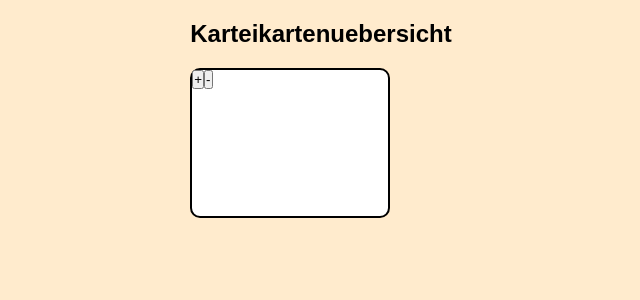
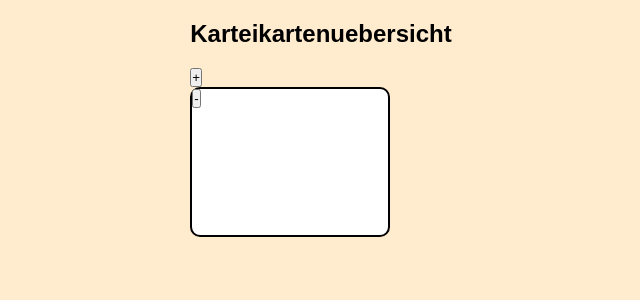
Before and after one commit to a2hengk/Die-kleinen-Einsteins, a Next.js app: page /overview in a window 1280 px wide. Shown: the top 300 px of the page, without its empty margins (319-959 px from the left). Built offline with nearby package versions, Linux system fonts and the light colour scheme.

Commit message:
add functionality

```diff
--- a/src/app/pages/overview.tsx
+++ b/src/app/pages/overview.tsx
@@ -1,17 +1,58 @@
+"use client";
+
 import styleContainer from "../styles/overview-styles/container.module.css";
 import styleButton from "../styles/overview-styles/button.module.css";
 import styleBody from "../styles/overview-styles/body.module.css";
+import { useState } from "react";
 
 export default function Overview() {
+    const [cards, setCards] = useState<number[]>([Date.now()]);
+    const [clicked, setClicked] = useState<number[]>([]);
+
+    const addCard = () => {
+        setCards((prev) => [...prev, Date.now()]);
+    };
+
+    const removeCard = (id: number) => {
+        setCards((prev) => prev.filter((cardId) => cardId !== id));
+    };
+
+    const toggleCard = (id: number) => {
+        setClicked((prev) =>
+            prev.includes(id)
+                ? prev.filter((cardId) => cardId !== id)
+                : [...prev, id]
+        );
+    };
+
     return (
         <div className={styleContainer.header}>
             <h1 className={styleContainer.title}>Karteikartenuebersicht</h1>
+
             <main className={styleBody.main}>
+                <button
+                    className={styleButton.createButton}
+                    onClick={addCard}
+                >+</button>
+
                 <div className={styleContainer.cardContainer}>
-                    <div className={styleContainer.card}>
-                        <button className={styleButton.createButton}>+</button>
-                        <button className={styleButton.deleteButton}>-</button>
-                    </div>
+                    {cards.map((id) => (
+                        <div
+                            key={id}
+                            className={`${styleContainer.card} ${
+                                clicked.includes(id) ? "clicked" : ""
+                            }`}
+                            onClick={() => toggleCard(id)}
+                        >
+                            <button
+                                className={styleButton.deleteButton}
+                                onClick={(e) => {
+                                    e.stopPropagation();
+                                    removeCard(id);
+                                }}
+                            >-</button>
+                        </div>
+                    ))}
                 </div>
             </main>
         </div>
```
